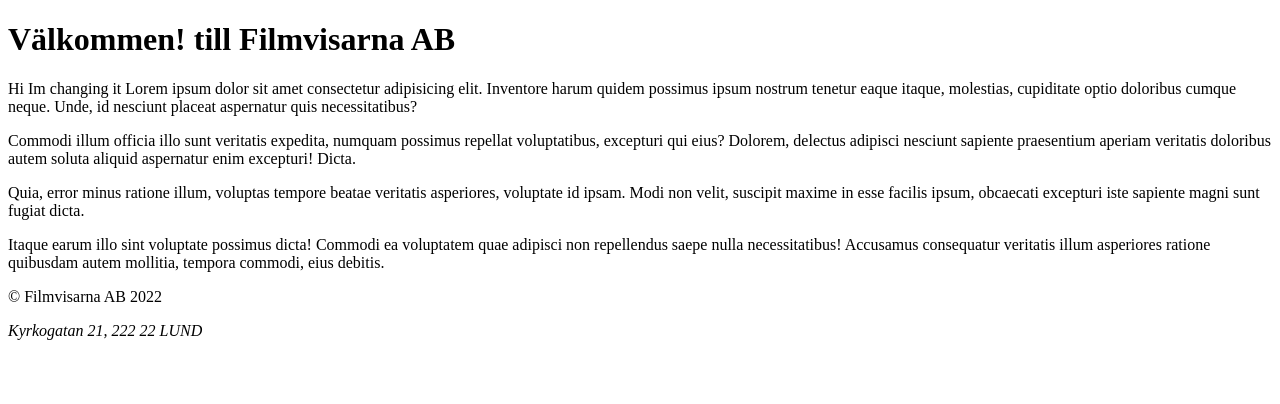
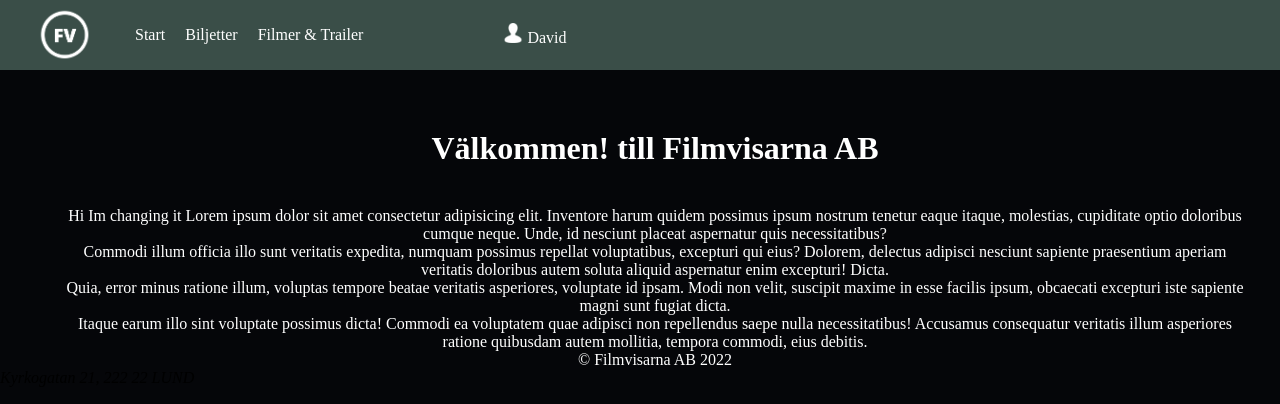
Before and after one commit to sleeping10/-Filmvisarna_AB, a plain HTML site: page index.html in a window 1280 px wide. Drawn offline with Linux system fonts and the light colour scheme; a web font is replaced by a local one.

Commit message:
First design

```diff
--- /dev/null
+++ b/css/style.css
@@ -0,0 +1,75 @@
+* {
+  margin: 0;
+}
+
+body {
+--color-primary-dark: #3A4E48;
+--color-primary-light: #6A7B76;
+--color-secondary: #8B9D83;
+--color-black: #050609;
+
+height: 100vh;
+background-color:var(--color-black);
+font: 500 1rem 'Zen Kaku Gothic Antique', 'sans-serif';
+}
+
+h1, p {
+  color: white;
+  padding-left: 30px;
+}
+
+h1 {
+  margin-top: 60px;
+  margin-bottom: 40px;
+  text-align: center;
+}
+
+p {
+  text-align: center;
+  margin-left: 30px;
+  margin-right: 30px;
+}
+
+
+header {
+padding: 5px;
+margin-bottom: 20px;
+background-color: var(--color-primary-dark);
+color: white;
+display: flex;
+}
+
+nav {
+display: flex;
+align-items: center;
+text-decoration: none;
+}
+
+#right {
+  display: flex;
+  margin-left: 120px;
+}
+
+#logo {
+  width: 60px;
+  margin-left: 30px;
+  margin-right: 30px;
+}
+
+#userLogo {
+  width: 20px;
+}
+
+a {
+float: left;
+margin-left: 10px;
+margin: 10px;
+font-size: 16px;
+color: white;
+cursor: pointer;
+text-decoration: none;
+}
+
+a:hover {
+  color: var(--color-secondary);
+}
--- a/index.html
+++ b/index.html
@@ -1,25 +1,53 @@
-
 <!DOCTYPE html>
 <html lang="en">
+
 <head>
   <meta charset="UTF-8">
   <meta http-equiv="X-UA-Compatible" content="IE=edge">
   <meta name="viewport" content="width=device-width, initial-scale=1.0">
-    <title>My Site: start</title>
+  <title>Filmvisarna</title>
+
+  <link rel="preconnect" href="https://fonts.googleapis.com">
+  <link rel="preconnect" href="https://fonts.gstatic.com" crossorigin>
+  <link href="https://fonts.googleapis.com/css2?family=Zen+Kaku+Gothic+Antique:wght@400;500;700&display=swap"
+    rel="stylesheet">
+  <link rel="stylesheet" href="/css/style.css">
+
 </head>
 
 <body>
+
   <header>
+    <nav id="left">
+      <img src="/resources/FV.png" alt="logo" id="logo">
+      <a class="active" href="/">Start</a>
+      <a href="">Biljetter</a>
+      <a href="">Filmer & Trailer</a>
+    </nav>
+    <nav id="right">
+      <a class="user" href="">
+        <img src="/resources/contacts-24.png" alt="user-logo" id="userLogo">
+        David</a>
+    </nav>
+  </header>
 
-   </header>
   <main>
 
     <h1>Välkommen! till Filmvisarna AB</h1>
 
-    <p><p>Hi Im changing it Lorem ipsum dolor sit amet consectetur adipisicing elit. Inventore harum quidem possimus ipsum nostrum tenetur eaque itaque, molestias, cupiditate optio doloribus cumque neque. Unde, id nesciunt placeat aspernatur quis necessitatibus?</p>
-    <p>Commodi illum officia illo sunt veritatis expedita, numquam possimus repellat voluptatibus, excepturi qui eius? Dolorem, delectus adipisci nesciunt sapiente praesentium aperiam veritatis doloribus autem soluta aliquid aspernatur enim excepturi! Dicta.</p>
-    <p>Quia, error minus ratione illum, voluptas tempore beatae veritatis asperiores, voluptate id ipsam. Modi non velit, suscipit maxime in esse facilis ipsum, obcaecati excepturi iste sapiente magni sunt fugiat dicta.</p>
-    <p>Itaque earum illo sint voluptate possimus dicta! Commodi ea voluptatem quae adipisci non repellendus saepe nulla necessitatibus! Accusamus consequatur veritatis illum asperiores ratione quibusdam autem mollitia, tempora commodi, eius debitis.</p></p>
+    <p>
+    <p>Hi Im changing it Lorem ipsum dolor sit amet consectetur adipisicing elit. Inventore harum quidem possimus ipsum
+      nostrum tenetur eaque itaque, molestias, cupiditate optio doloribus cumque neque. Unde, id nesciunt placeat
+      aspernatur quis necessitatibus?</p>
+    <p>Commodi illum officia illo sunt veritatis expedita, numquam possimus repellat voluptatibus, excepturi qui eius?
+      Dolorem, delectus adipisci nesciunt sapiente praesentium aperiam veritatis doloribus autem soluta aliquid
+      aspernatur enim excepturi! Dicta.</p>
+    <p>Quia, error minus ratione illum, voluptas tempore beatae veritatis asperiores, voluptate id ipsam. Modi non
+      velit, suscipit maxime in esse facilis ipsum, obcaecati excepturi iste sapiente magni sunt fugiat dicta.</p>
+    <p>Itaque earum illo sint voluptate possimus dicta! Commodi ea voluptatem quae adipisci non repellendus saepe nulla
+      necessitatibus! Accusamus consequatur veritatis illum asperiores ratione quibusdam autem mollitia, tempora
+      commodi, eius debitis.</p>
+    </p>
 
 
   </main>
```
Also changed, not shown: resources/FV.png (added), resources/contacts-24.png (added). Lines whose indentation alone changed are shown as unchanged.
